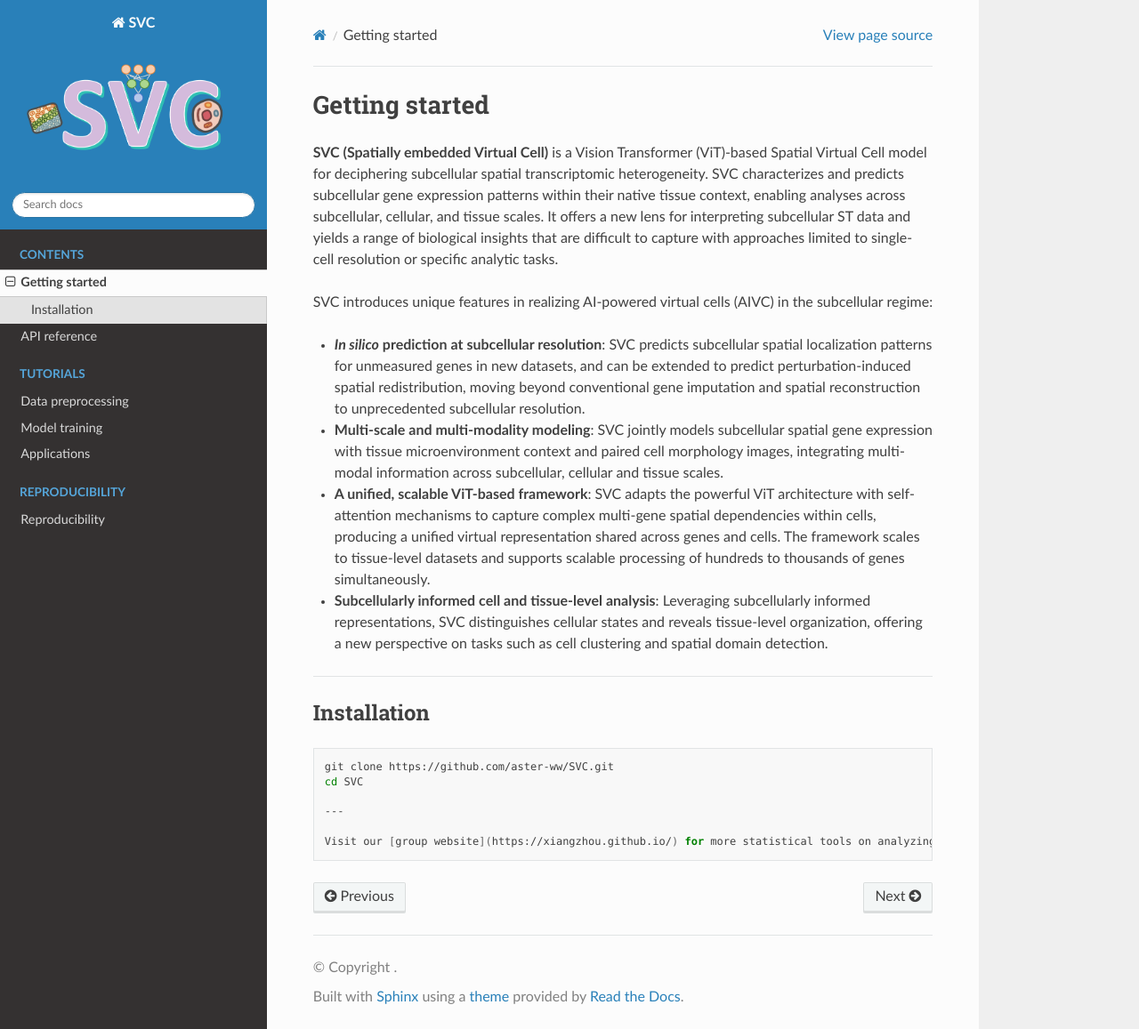
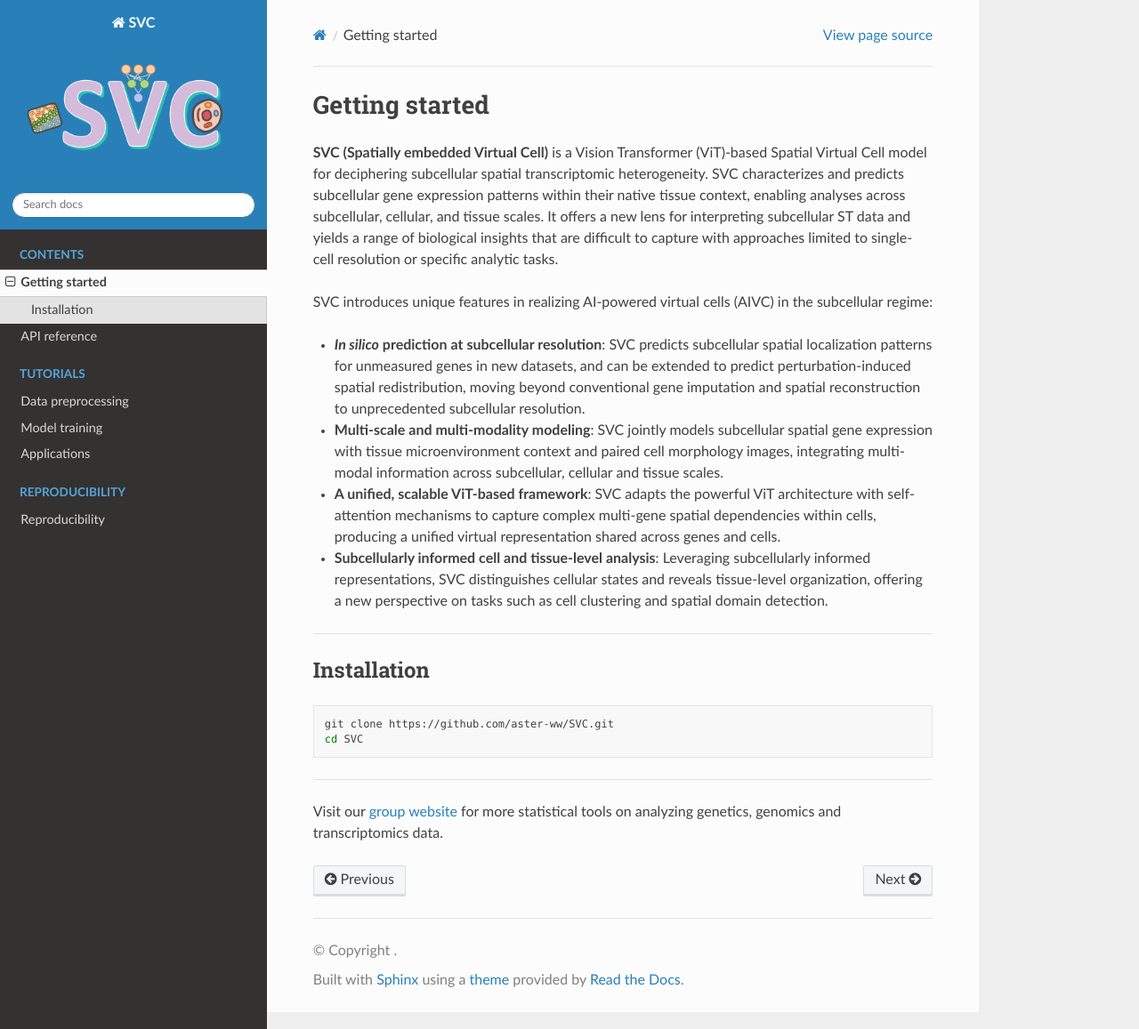
Before and after one commit to aster-ww/SVC, a Sphinx documentation site: the page built from docs/source/getting_started.md, in a window 1280 px wide and 1157 px high. Shown: the whole window at 89% size. Built offline with Sphinx 7.4.7 and the Read the Docs theme 3.1.0, drawn with Linux system fonts in a browser that asks for light colours; pages that are not in the unit, such as notebooks, are missing from menus.

Commit message:
update getting_started

````diff
--- a/docs/source/getting_started.md
+++ b/docs/source/getting_started.md
@@ -6,16 +6,20 @@
 
 SVC introduces unique features in realizing AI-powered virtual cells (AIVC) in the subcellular regime:
 
-- ***In silico* prediction at subcellular resolution**: SVC predicts subcellular spatial localization patterns for unmeasured genes in new datasets, and can be extended to predict perturbation-induced spatial redistribution, moving beyond conventional gene imputation and spatial reconstruction to unprecedented subcellular resolution.
+- ***In silico* prediction at subcellular resolution**:
+  SVC predicts subcellular spatial localization patterns for unmeasured genes in new datasets, and can be extended to predict perturbation-induced spatial redistribution, moving beyond conventional gene imputation and spatial reconstruction to unprecedented subcellular resolution.
 
 
-- **Multi-scale and multi-modality modeling**: SVC jointly models subcellular spatial gene expression with tissue microenvironment context and paired cell morphology images, integrating multi-modal information across subcellular, cellular and tissue scales.
+- **Multi-scale and multi-modality modeling**:
+  SVC jointly models subcellular spatial gene expression with tissue microenvironment context and paired cell morphology images, integrating multi-modal information across subcellular, cellular and tissue scales.
 
 
-- **A unified, scalable ViT-based framework**: SVC adapts the powerful ViT architecture with self-attention mechanisms to capture complex multi-gene spatial dependencies within cells, producing a unified virtual representation shared across genes and cells. The framework scales to tissue-level datasets and supports scalable processing of hundreds to thousands of genes simultaneously.
+- **A unified, scalable ViT-based framework**:
+  SVC adapts the powerful ViT architecture with self-attention mechanisms to capture complex multi-gene spatial dependencies within cells, producing a unified virtual representation shared across genes and cells.
 
 
-- **Subcellularly informed cell and tissue-level analysis**: Leveraging subcellularly informed representations, SVC distinguishes cellular states and reveals tissue-level organization, offering a new perspective on tasks such as cell clustering and spatial domain detection.
+- **Subcellularly informed cell and tissue-level analysis**:
+  Leveraging subcellularly informed representations, SVC distinguishes cellular states and reveals tissue-level organization, offering a new perspective on tasks such as cell clustering and spatial domain detection.
 
 ---
 
@@ -24,6 +28,7 @@
 ```bash
 git clone https://github.com/aster-ww/SVC.git
 cd SVC
+```
 
 ---
 
````
